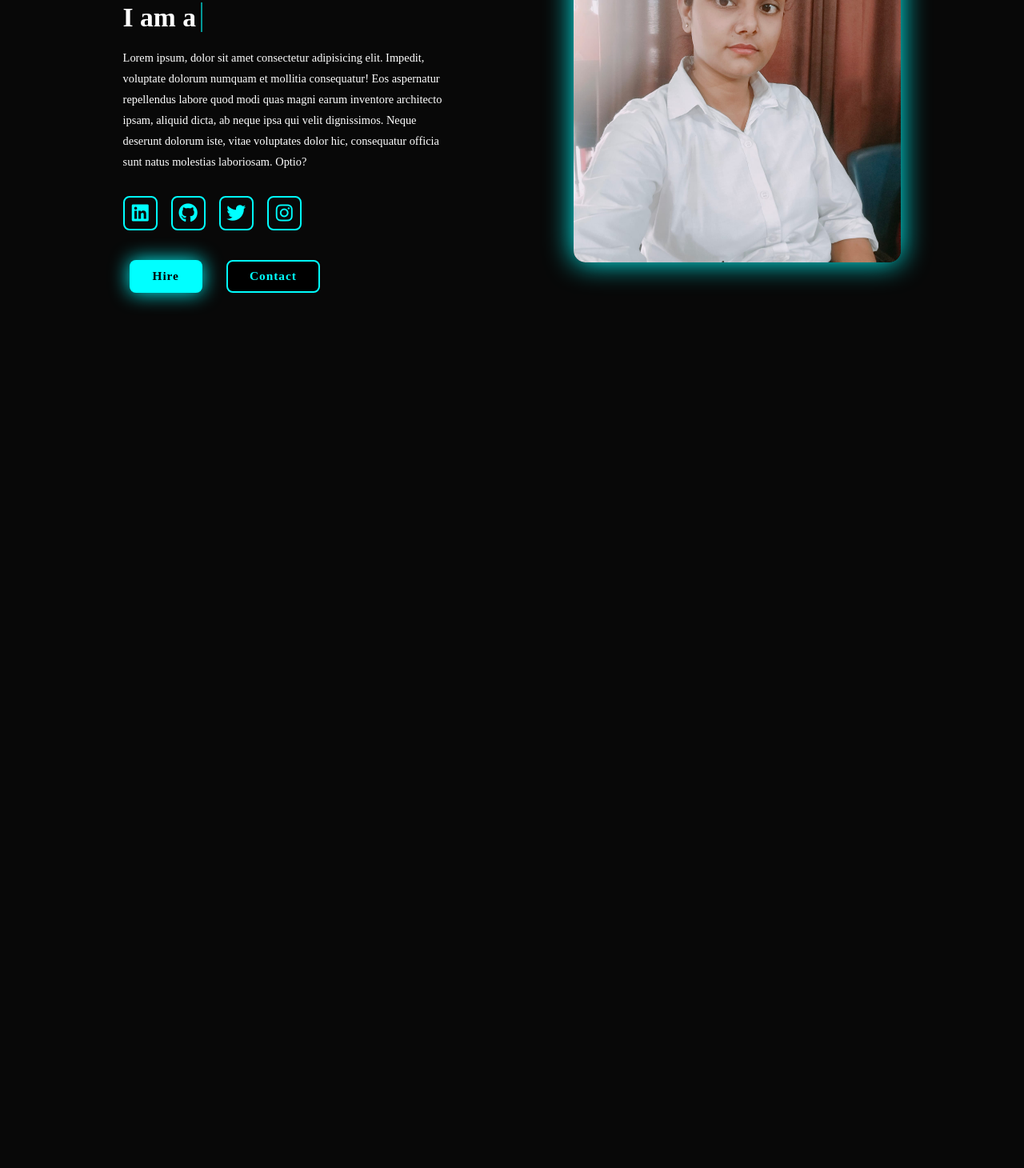
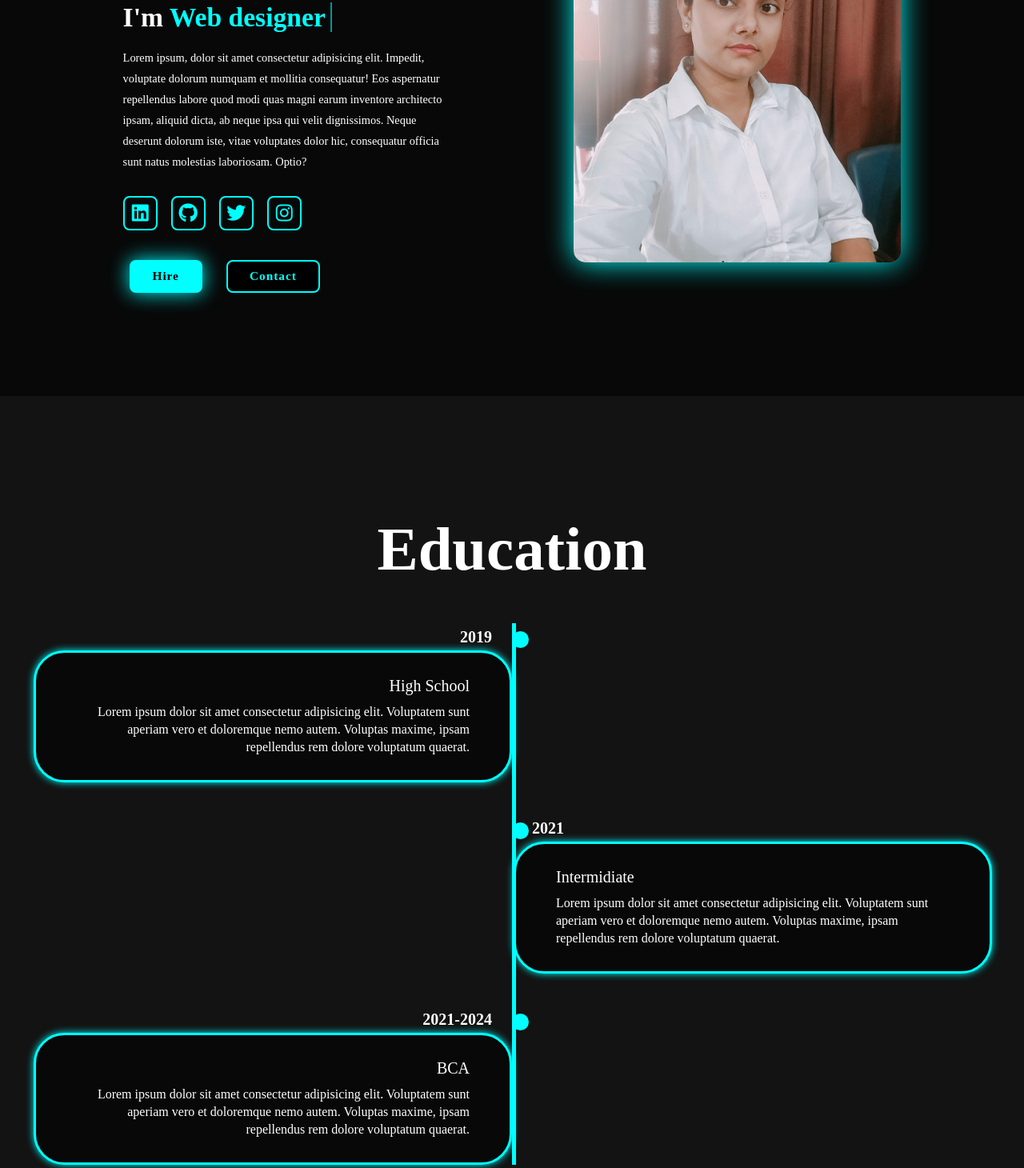
Before and after one commit to sapna9721/portfolio, a plain HTML site: page index.html in a window 1280 px wide. Shown: the part 305-1765 px from the top of the page at 80% size. Before the commit the page ends 800 px from the top, so only its background shows below. Drawn offline with Linux system fonts and the light colour scheme.

Commit message:
education page

```diff
--- a/index.html
+++ b/index.html
@@ -26,7 +26,7 @@
     <section class="home">
         <div class="home-content">
             <h1>Hi, I am <span>Sapna</span></h1>
-            <h3 class="text-animation">I am a <span></span></h3>
+            <h3 class="text-animation">I'm <span></span></h3>
             <p> Lorem ipsum, dolor sit amet consectetur adipisicing elit. Impedit, voluptate dolorum numquam et mollitia
                 consequatur! Eos aspernatur repellendus labore quod modi quas magni earum inventore architecto ipsam,
                 aliquid dicta, ab neque ipsa qui velit dignissimos. Neque deserunt dolorum iste, vitae voluptates dolor
@@ -45,9 +45,51 @@
             </div>
         </div>
         <div class="home-img">
-           <img src="sapna.jpg" alt="">
+            <img src="sapna.jpg" alt="">
         </div>
     </section>
+
+
+    <!-- Education section start here -->
+    <section class="education" id="education">
+        <h2 class="heading">Education</h2>
+        <div class="timeline-items">
+            <div class="timeline-item">
+                <div class="timeline-dot">  </div>
+                    <div class="timeline-date">2019</div>
+                    <div class="timeline-content">
+                        <h3>High School</h3>
+                        <p>Lorem ipsum dolor sit amet consectetur adipisicing elit. Voluptatem sunt aperiam vero et doloremque nemo autem. Voluptas maxime, ipsam repellendus rem dolore voluptatum quaerat.</p>
+                    </div>
+                </div>
+
+
+            <div class="timeline-item">
+                <div class="timeline-dot"> </div>
+                    <div class="timeline-date">2021</div>
+                    <div class="timeline-content">
+                        <h3>Intermidiate</h3>
+                        <p>Lorem ipsum dolor sit amet consectetur adipisicing elit. Voluptatem sunt aperiam vero et doloremque nemo autem. Voluptas maxime, ipsam repellendus rem dolore voluptatum quaerat.</p>
+                    </div>
+
+            </div>
+            <div class="timeline-item">
+                <div class="timeline-dot"></div>
+                    <div class="timeline-date">2021-2024</div>
+                    <div class="timeline-content">
+                        <h3>BCA</h3>
+                        <p>Lorem ipsum dolor sit amet consectetur adipisicing elit. Voluptatem sunt aperiam vero et doloremque nemo autem. Voluptas maxime, ipsam repellendus rem dolore voluptatum quaerat.</p>
+                    </div>
+
+            </div>
+
+        </div>
+    </section>
+
+    <!-- service section started -->
+     <section class="services" id="services">
+           <h2 class="heading">Services</h2>
+     </section>
     <script src="script.js"></script>
 </body>
 
--- a/style.css
+++ b/style.css
@@ -1,4 +1,4 @@
-*{
+* {
   margin: 0;
   padding: 0;
   box-sizing: border-box;
@@ -6,28 +6,28 @@
   border: none;
   outline: none;
   scroll-behavior: smooth;
-    font-family: 'Times New Roman', Times, serif;
+  font-family: "Times New Roman", Times, serif;
 }
-:root{
-    --bg-color:#080808;
-    --second-bg-color:#131313;
-    --text-color:white;
-    --main-color:aqua;
+:root {
+  --bg-color: #080808;
+  --second-bg-color: #131313;
+  --text-color: white;
+  --main-color: aqua;
 }
-html{
+html {
   font-size: 60%;
   overflow-x: hidden;
 }
-body{
+body {
   background: var(--bg-color);
   color: var(--text-color);
 }
-.header{
+.header {
   position: fixed;
   top: 0;
   left: 0;
   width: 100%;
-    padding: 2rem 12% ;
+  padding: 2rem 12%;
   background-color: rgba(0, 0, 0, 0.3);
   display: flex;
   backdrop-filter: blur(10px);
@@ -35,21 +35,21 @@ body{
   align-items: center;
   z-index: 5;
 }
-.logo{
+.logo {
   font-size: 3rem;
   color: var(--text-color);
   font-weight: 800;
   cursor: pointer;
   transition: 0.3s ease;
 }
-.logo:hover{
+.logo:hover {
   transform: scale(1.1);
 }
-.logo span{
+.logo span {
   text-shadow: 0 0 25px var(--main-color);
   color: aqua;
 }
-.navbar a{
+.navbar a {
   font-size: 1.8rem;
   color: var(--text-color);
   margin-left: 4rem;
@@ -58,29 +58,28 @@ body{
   border-bottom: 3px solid transparent;
 }
 .navbar a:hover,
-.navbar a.active{
+.navbar a.active {
   color: var(--main-color);
   border-bottom: 3px solid var(--main-color);
 }
-#menu-icon{
+#menu-icon {
   font-size: 3.6rem;
   color: var(--main-color);
   display: none;
 }
 
-
 /* home section is started here */
-section{
+section {
   min-height: 100vh;
   padding: 10rem 12%;
 }
-.home{
+.home {
   display: flex;
   align-items: center;
   justify-content: center;
   gap: 15rem;
 }
-.home-content{
+.home-content {
   display: flex;
   flex-direction: column;
   align-items: baseline;
@@ -88,24 +87,24 @@ section{
   justify-content: center;
   margin-top: 3rem;
 }
-span{
+span {
   color: var(--main-color);
 }
-.home-content h3{
+.home-content h3 {
   margin-bottom: 2rem;
   margin-top: 1rem;
   font-size: 3.5rem;
 }
-.home-content h1{
+.home-content h1 {
   font-size: 7rem;
   font-weight: 700;
   margin-top: 1.5rem;
   line-height: 1;
 }
-.home-img{
+.home-img {
   border-radius: 15px;
 }
-.home-img img{
+.home-img img {
   position: relative;
   top: 3rem;
   width: 32vw;
@@ -114,19 +113,17 @@ span{
   cursor: pointer;
   transition: 0.4s ease-in-out;
 }
-.home-img img:hover{
-    box-shadow: 0 0 25px var(--main-color),
-                0 0 50px var(--main-color),
-                0 0 100px var(--main-color)
+.home-img img:hover {
+  box-shadow: 0 0 25px var(--main-color), 0 0 50px var(--main-color),
+    0 0 100px var(--main-color);
 }
-.home-content p{
+.home-content p {
   font-size: 1.5rem;
   font-weight: 500;
   line-height: 1.8;
   max-width: 1000px;
-
 }
-.social-icons a{
+.social-icons a {
   display: inline-flex;
   justify-content: center;
   align-items: center;
@@ -140,13 +137,13 @@ span{
   margin: 3rem 1.5rem 3rem 0;
   transition: 0.3s ease-in-out;
 }
-.social-icons a:hover{
+.social-icons a:hover {
   color: black;
   transform: scale(1.1) translateY(-5px);
   box-shadow: 0 0 25px var(--main-color);
   background-color: var(--main-color);
 }
-.btn{
+.btn {
   display: inline-block;
   padding: 1rem 2.8rem;
   background: var(--main-color);
@@ -161,28 +158,28 @@ span{
   cursor: pointer;
   margin: 8px;
 }
-.btn:hover{
+.btn:hover {
   transform: scale(1.05);
   box-shadow: 0 0 50px var(--main-color);
 }
-.btn-group{
+.btn-group {
   display: flex;
   align-items: center;
   gap: 1.5rem;
 }
-.btn-group a:nth-of-type(2){
+.btn-group a:nth-of-type(2) {
   background-color: black;
   color: var(--main-color);
   border: 2px solid var(--main-color);
   box-shadow: 0 0 25px transparent;
 }
-.btn-group a:nth-of-type(2):hover{
+.btn-group a:nth-of-type(2):hover {
   box-shadow: 0 0 25px var(--main-color);
   background-color: var(--main-color);
   color: black;
   transition: 0.5s ease-in-out;
 }
-.btn-group a:nth-of-type(1):hover{
+.btn-group a:nth-of-type(1):hover {
   box-shadow: 0 0 0 0;
   background-color: var(--bg-color);
   border: 2px solid var(--main-color);
@@ -190,20 +187,20 @@ span{
   transition: 0.5s ease-in-out;
 }
 
-.text-animation{
+.text-animation {
   font-size: 34px;
   font-weight: 600;
   min-width: 280px;
 }
-.text-animation span{
+.text-animation span {
   position: relative;
 }
-.text-animation span::before{
+.text-animation span::before {
   content: "Web Developer";
   color: var(--main-color);
   animation: words 20s infinite;
 }
-.text-animation span::after{
+.text-animation span::after {
   content: "";
   background-color: var(--bg-color);
   position: absolute;
@@ -213,26 +210,154 @@ span{
   right: -8px;
   animation: cursor 0.6s infinite, typing 20s steps(14) infinite;
 }
+
 @keyframes cursor {
-    to{
+  to {
     border-left: 2px solid var(--main-color);
   }
 }
 @keyframes words {
   0%,
-    20%{
+  20% {
     content: "Frontend developer";
   }
   21%,
-    40%{
+  40% {
     content: "Web designer";
   }
   41%,
-    60%{
-        content :"BCA Student"
+  60% {
+    content: "BCA Student";
   }
   61%,
-    100%{
+  80% {
     content: "Software Developer";
   }
+  81%,
+  100% {
+    content: "Software ";
   }
+}
+@keyframes typing {
+  10%,
+  15%,
+  30%,
+  35%,
+  50%,
+  55%,
+  70%,
+  75%,
+  90%,
+  95% {
+    width: 0;
+  }
+  5%,
+  20%,
+  25%,
+  40%,
+  45%,
+  60%,
+  65%,
+  80%,
+  85% {
+    width: calc(100%+8px);
+  }
+}
+
+.heading {
+  font-size: 8rem;
+  text-align: center;
+  margin: 5rem 0;
+}
+
+.education {
+  padding: 100px 15px;
+  background: var(--second-bg-color);
+}
+.education h2 {
+  margin-bottom: 5rem;
+}
+.timeline-items {
+  max-width: 1200px;
+  margin: auto;
+  display: flex;
+  flex-wrap: wrap;
+
+  position: relative;
+}
+.timeline-items::before {
+  content: "";
+  position: absolute;
+  width: 5px;
+  height: 100%;
+  background-color: var(--main-color);
+  left: calc(50%);
+}
+.timeline-item {
+  margin-bottom: 40px;
+  width: 100%;
+  position: relative;
+}
+.timeline-item:last-child {
+  margin-bottom: 0;
+}
+.timeline-item:nth-child(odd) {
+  padding-right: calc(50%);
+  text-align: right;
+}
+.timeline-item:nth-child(even) {
+  /* padding-left: calc(50%+30px); */
+  padding-left: calc(50%);
+}
+.timeline-dot {
+  height: 21px;
+  width: 21px;
+  background: var(--main-color);
+  box-shadow: 0 0 25px var(--main-color) 0 0 50px var(--main-color);
+  position: absolute;
+  left: calc(50%);
+  border-radius: 50%;
+  top: 10px;
+}
+.timeline-date {
+  font-size: 20px;
+  font-weight: 800;
+  color: white;
+  margin: 6px 25px 5px;
+}
+.timeline-content {
+  background-color: var(--bg-color);
+  border: 3px solid var(--main-color);
+  padding: 30px 50px;
+  margin-left: 2px;
+  border-radius: 4rem;
+  box-shadow: 0 0 10px var(--main-color);
+  cursor: pointer;
+  transition: 0.3s ease-in-out;
+}
+.timeline-content:hover {
+  transform: scale(1.05);
+  box-shadow: 0 0 25px var(--main-color);
+}
+.timeline-content h3 {
+  font-size: 20px;
+  color: white;
+  margin: 0 0 10px;
+  font-weight: 500;
+}
+.timeline-content p {
+  color: white;
+  font-size: 16px;
+  font-weight: 300;
+  line-height: 22px;
+}
+::-webkit-scrollbar {
+  width: 15px;
+}
+::-webkit-scrollbar-thumb {
+  background-color: var(--main-color);
+}
+::-webkit-scrollbar-track {
+  background-color: var(--bg-color);
+  width: 50px;
+}
```
Lines whose indentation alone changed are shown as unchanged.
